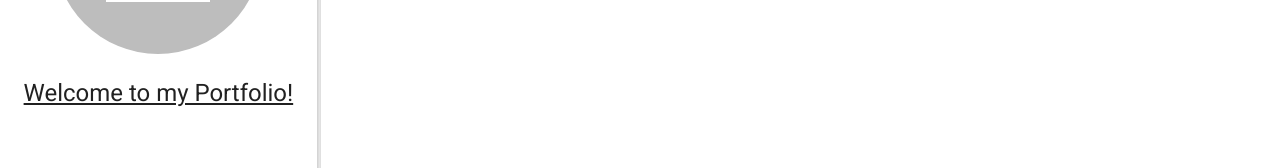
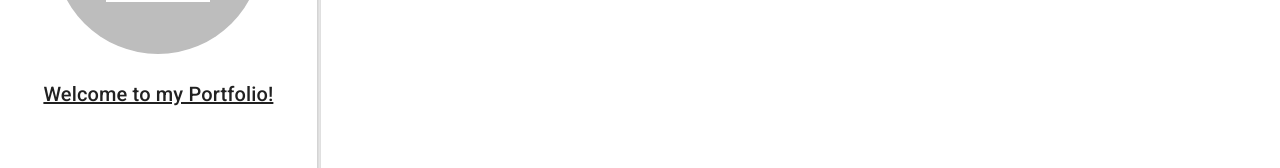
Before and after one commit to PattyBurke99/mui-portfolio, a React (Vite) app: page /mui-portfolio/Contact in a window 1280 px wide. Shown: the part 294-462 px from the top of the page. Built offline with nearby package versions, Linux system fonts and the light colour scheme.

Commit message:
Modified about header sizing

```diff
--- a/src/components/Layout/AboutContent.tsx
+++ b/src/components/Layout/AboutContent.tsx
@@ -26,7 +26,7 @@ function AboutContent() {
                 padding: '1rem',
                 flexGrow: 1,
             }}>
-                <Typography variant='h5' sx={{
+                <Typography variant='h6' sx={{
                     paddingY: '0.5rem',
                     display: 'flex',
                     justifyContent: 'center',
```
